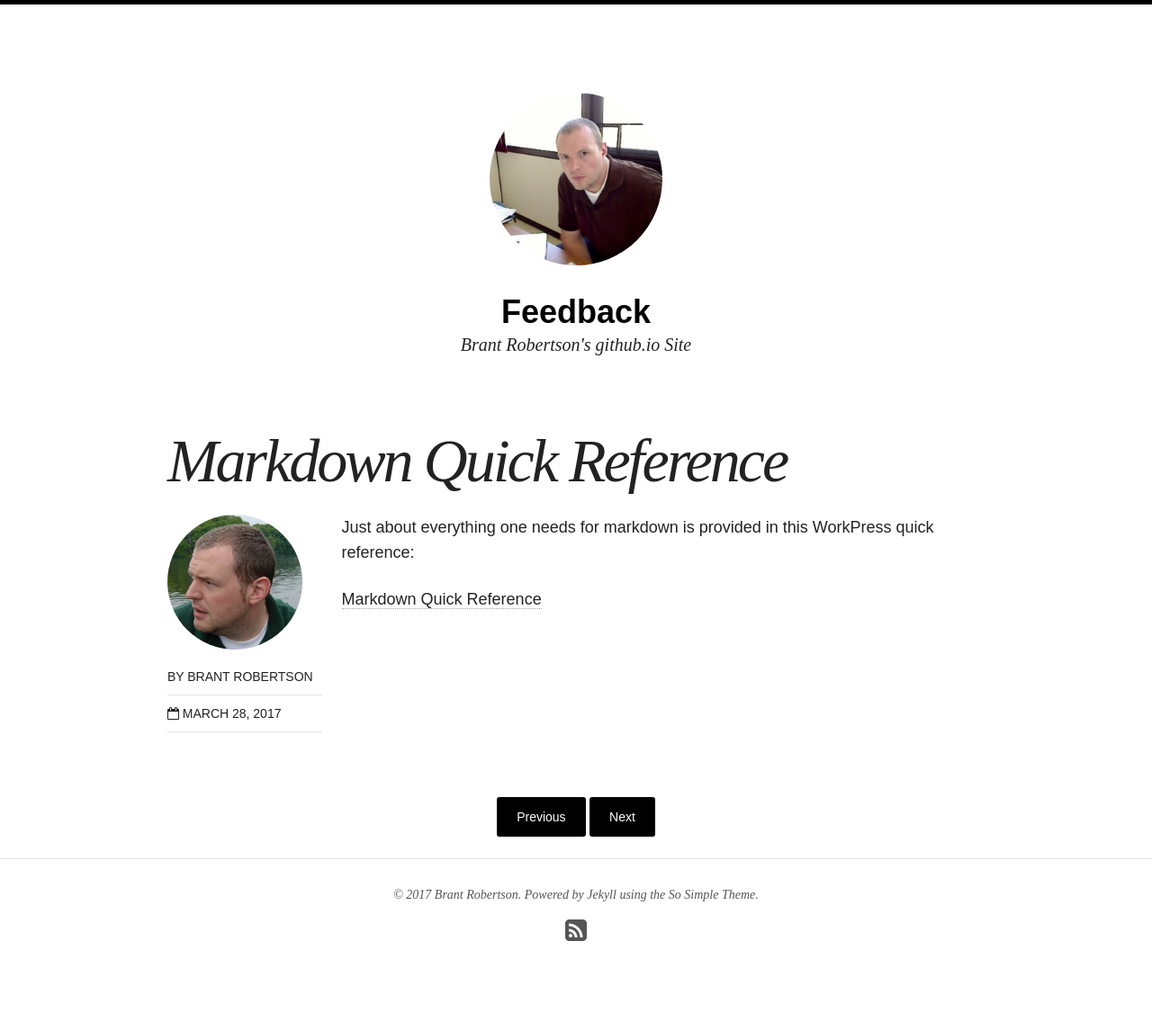
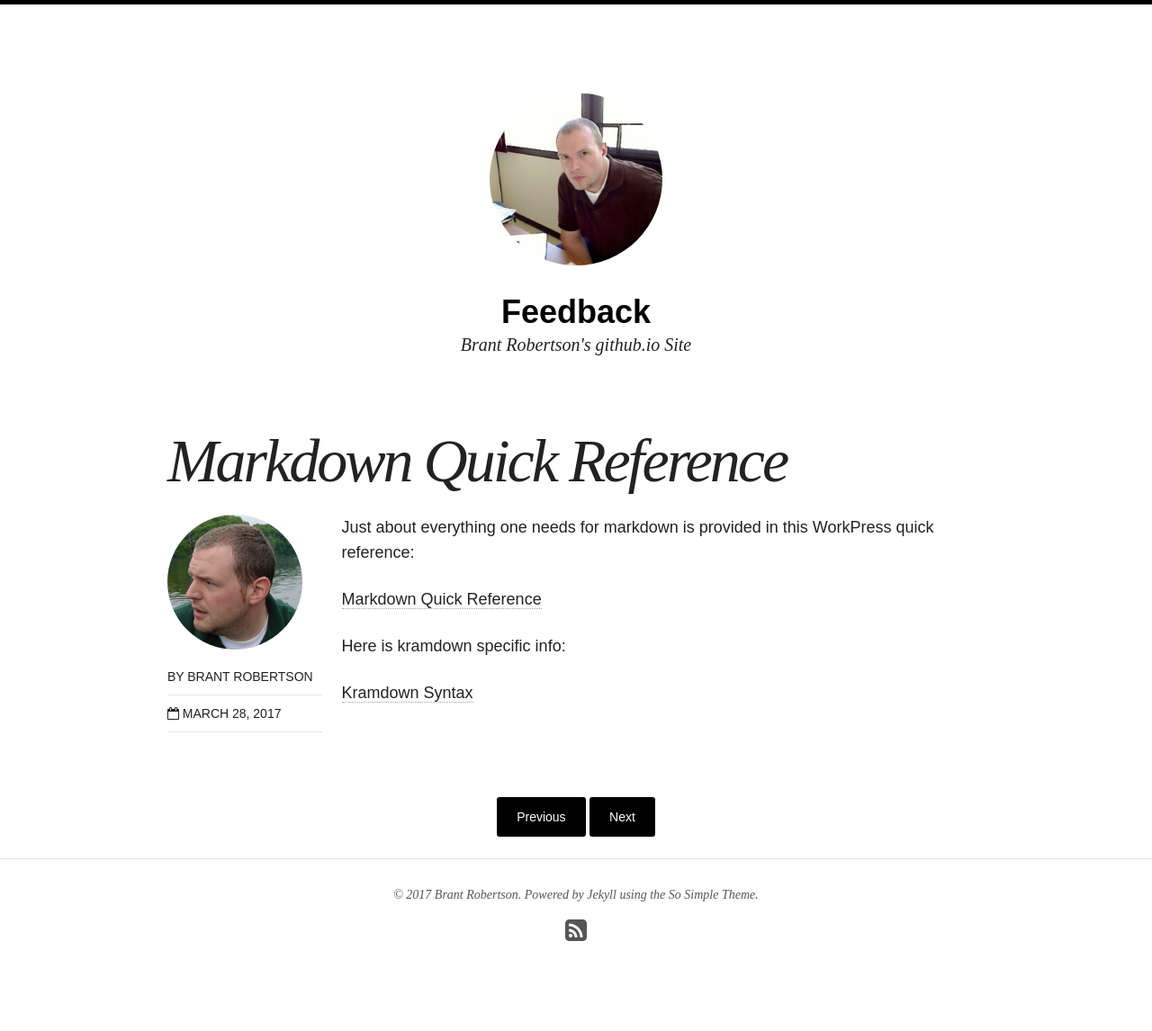
Before and after one commit to brantr/brantr.github.io, a Jekyll site: the page built from _posts/blog/2017-03-28-markdown_quick_reference.md, in a window 1280 px wide. Shown: the whole page at 90% size. Built offline with Jekyll 4.4.1, drawn with Linux system fonts in a browser that asks for light colours; nearby versions of some CDN libraries.

```diff
--- a/_posts/blog/2017-03-28-markdown_quick_reference.md
+++ b/_posts/blog/2017-03-28-markdown_quick_reference.md
@@ -8,3 +8,7 @@ Just about everything one needs for markdown is provided in this
 WorkPress quick reference:
 
 [Markdown Quick Reference](https://en.support.wordpress.com/markdown-quick-reference/)
+
+Here is kramdown specific info:
+
+[Kramdown Syntax](https://kramdown.gettalong.org/syntax.html)
```
Also changed, not shown: _posts/blog/2017-03-28-restaring-the-blog.md (+1 -0 lines).
